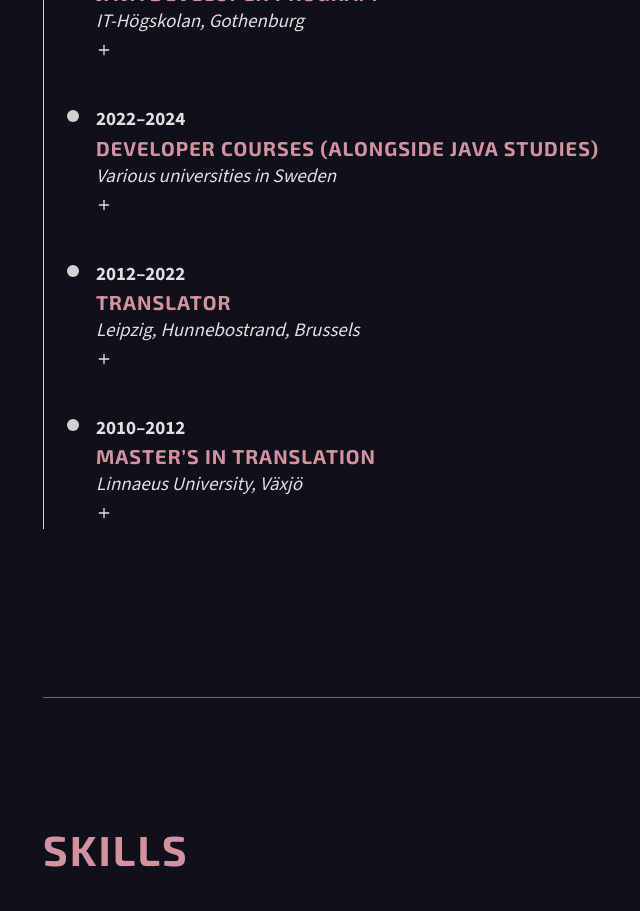
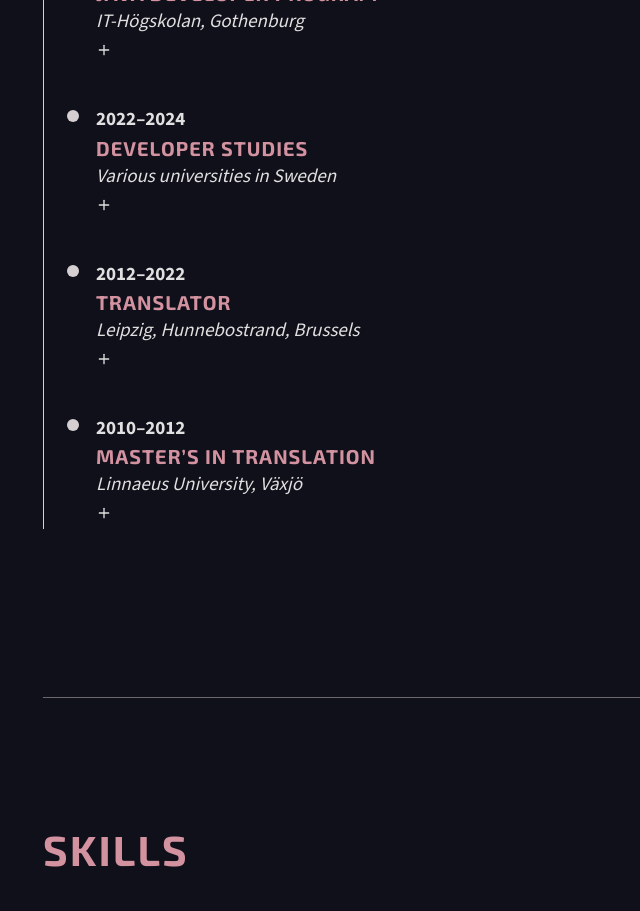
Before and after one commit to Emmelie83/PortfolioReact, a React (Vite) app: page / in a window 1280 px wide. Shown: the part 2380-3291 px from the top of the page, without its empty margins (21-661 px from the left). Built offline with nearby package versions, Linux system fonts and the light colour scheme.

Commit message:
Change background text

```diff
--- a/src/modules/Background.tsx
+++ b/src/modules/Background.tsx
@@ -46,7 +46,7 @@ const timelineData: TimelineEntry[] = [
 	},
 	{
 		date: "2022–2024",
-		title: "Developer Courses (alongside Java studies)",
+		title: "Developer Studies",
 		company: "Various universities in Sweden",
 		intro: "Completed university-level courses:",
 		content: [
```
